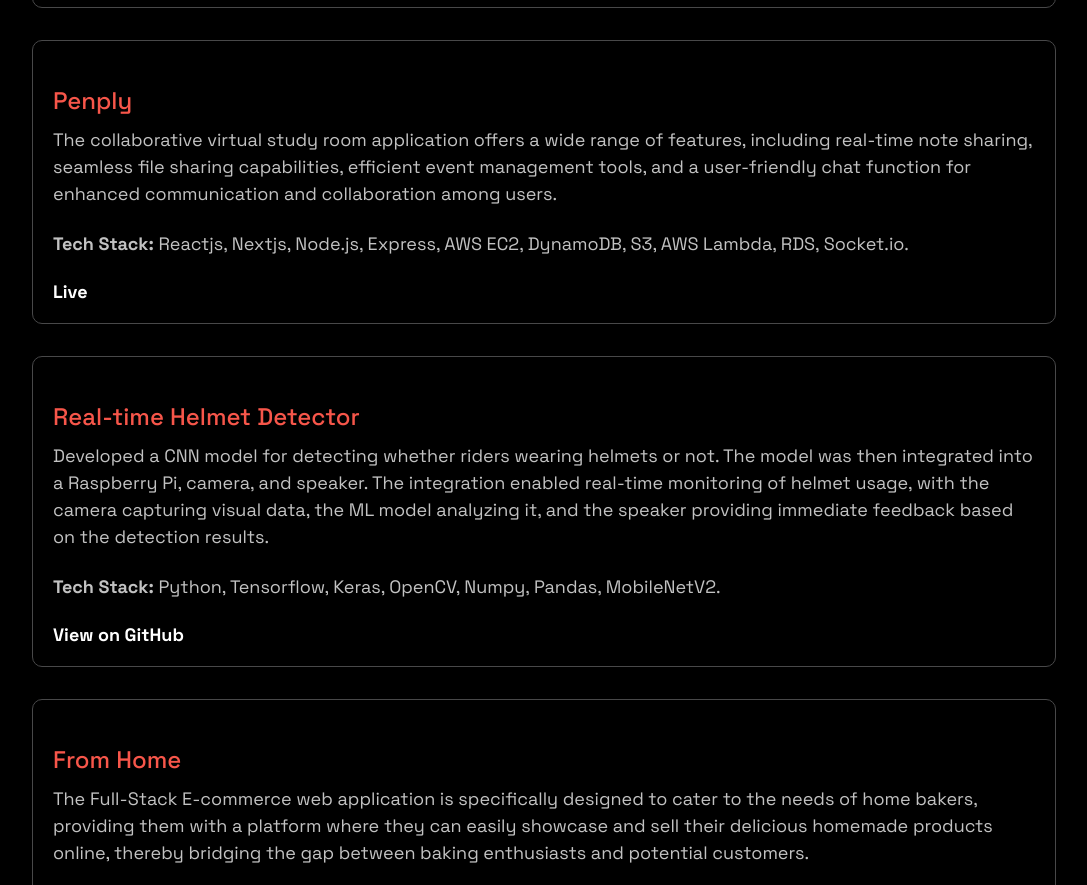
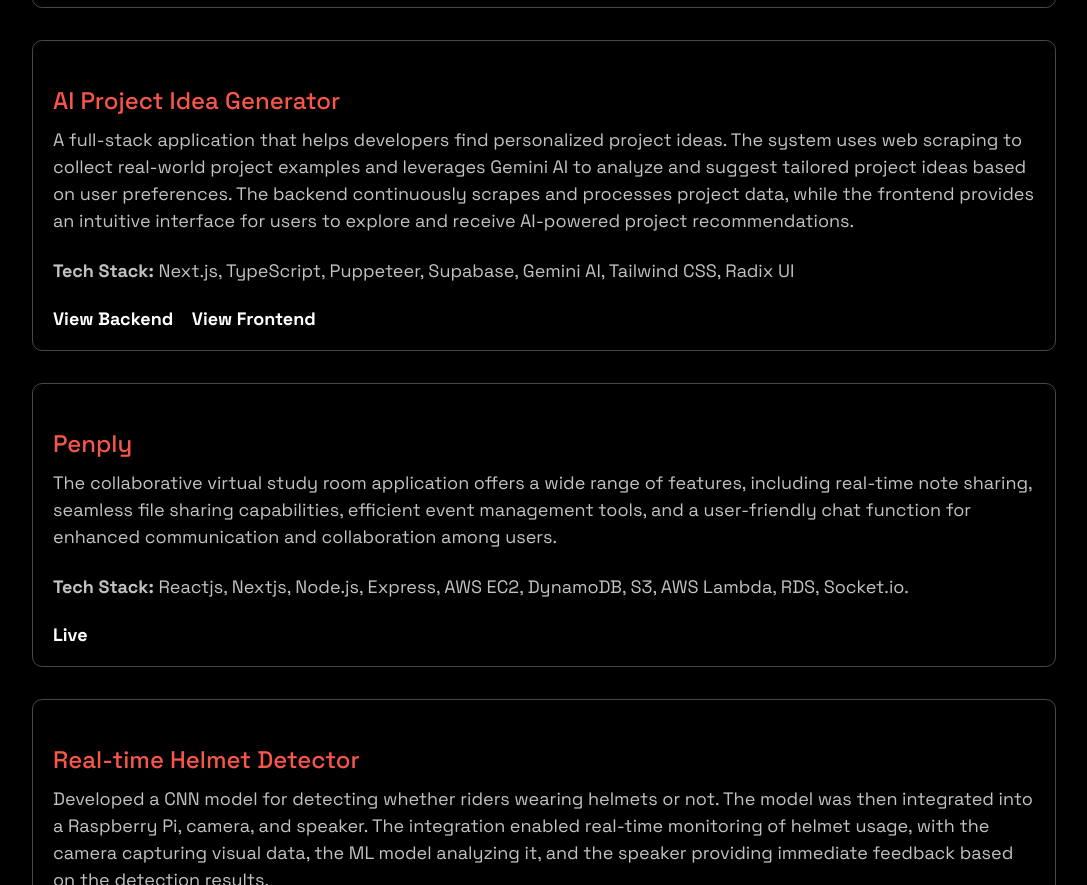
Before and after one commit to rishinpoolat/rishinpoolat.github.io, a plain HTML site: page index.html in a window 1280 px wide. Shown: the part 3548-4433 px from the top of the page, without its empty margins (96-1183 px from the left). Drawn offline with Linux system fonts and the light colour scheme; a web font is replaced by a local one.

Commit message:
new projects added

```diff
--- a/index.html
+++ b/index.html
@@ -225,6 +225,34 @@
           >
         </div>
         <div class="project-card">
+          <h3>AI Project Idea Generator</h3>
+          <p>
+                    A full-stack application that helps developers find personalized project ideas. The system uses web scraping to collect real-world project examples and leverages Gemini AI to analyze and suggest tailored project ideas based on user preferences. The backend continuously scrapes and processes project data, while the frontend provides an intuitive interface for users to explore and receive AI-powered project recommendations.
+
+
+          </p>
+          <br />
+          <p>
+            <strong>Tech Stack:</strong> Next.js, TypeScript, Puppeteer, Supabase, Gemini AI, Tailwind CSS, Radix UI
+          </p>
+          <br />
+          <a
+            href="https://github.com/rishinpoolat/idea-solution"
+    target="_blank"
+    rel="noopener noreferrer"
+    class="project-link"
+            >View Backend</a
+          >
+          &nbsp;&nbsp;
+          <a
+            href="https://github.com/rishinpoolat/idea-solution-frontend"
+    target="_blank"
+    rel="noopener noreferrer"
+    class="project-link"
+            >View Frontend</a
+          >
+        </div>
+        <div class="project-card">
           <h3>Penply</h3>
           <p>
             The collaborative virtual study room application offers a wide range
```
